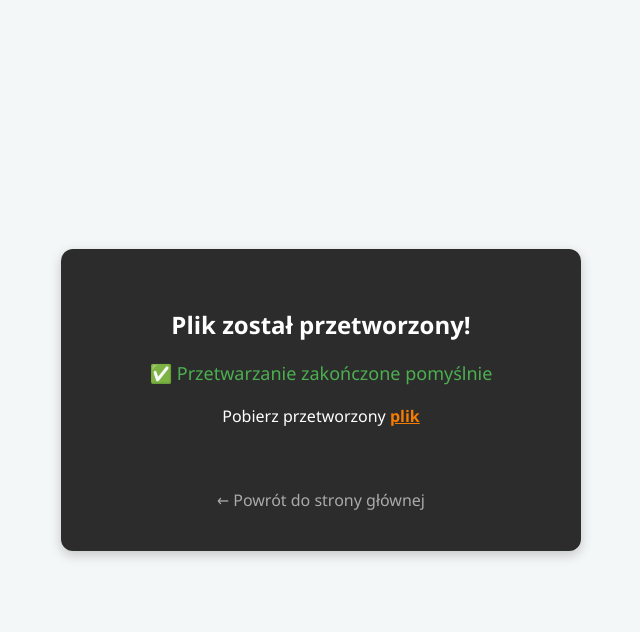
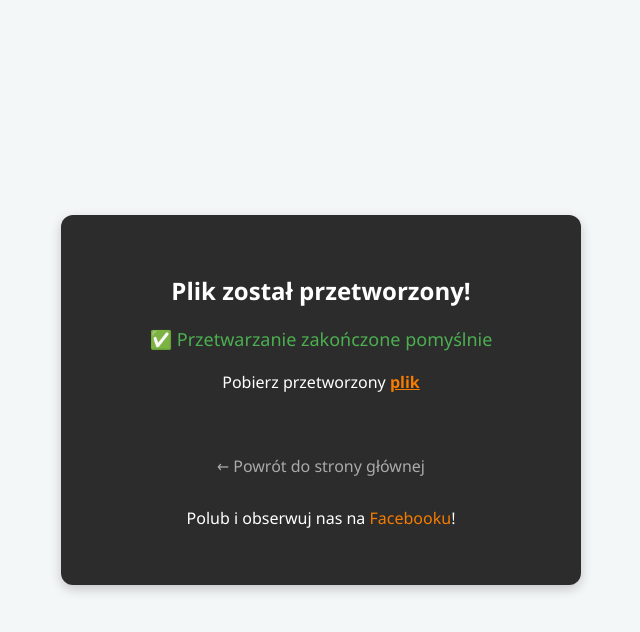
Before and after one commit to sslawomires/optima-converter, a Flask app: page /success/1 in a window 1280 px wide. Shown: the top 632 px of the page, without its empty margins (319-959 px from the left). Run offline with Flask 3, Linux system fonts and the light colour scheme; parts of the project's set-up code (start-up, migrations or seed data) failed here and were passed over.

Commit message:
Update success.html

```diff
--- a/optima-converter/templates/success.html
+++ b/optima-converter/templates/success.html
@@ -68,6 +68,9 @@
     </div>
     <br>
     <a href="{{ url_for('index') }}" class="back-link">← Powrót do strony głównej</a>
+    <p style="margin-top: 30px; color: #fff;">
+    Polub i obserwuj nas na <a href="https://www.facebook.com/profile.php?id=61565565064475" target="_blank" style="color:#f57c00; text-decoration:none;">Facebooku</a>!
+  </p>
   </div>
 </body>
 </html>
```
